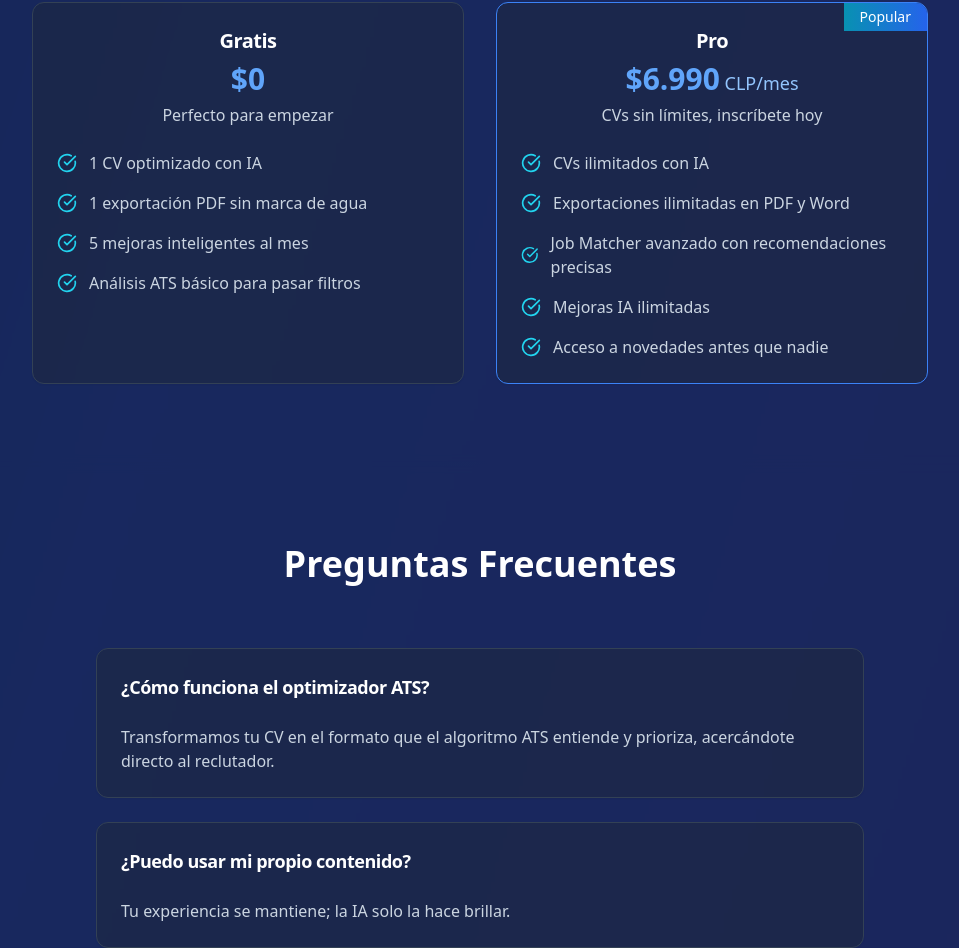
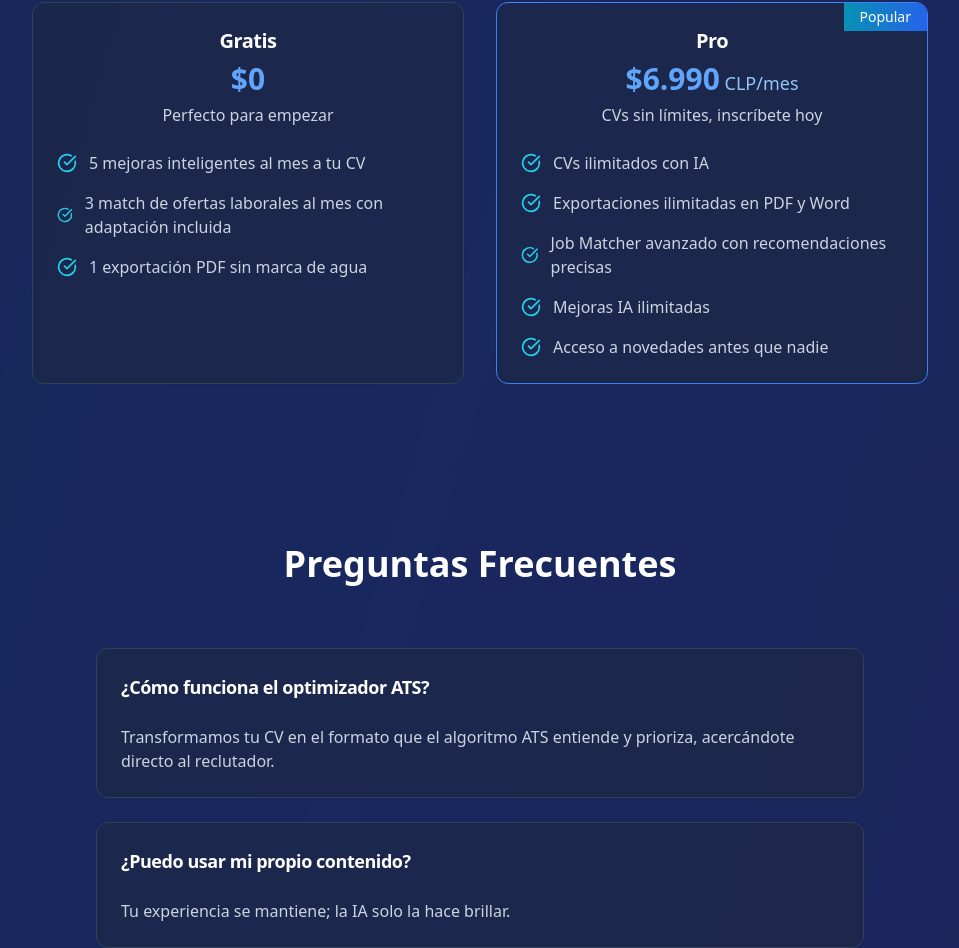
Before and after one commit to joaco-munoz/resumai, a React (Vite) app: page / in a window 1280 px wide. Shown: the part 3017-3965 px from the top of the page, without its empty margins (160-1119 px from the left). Built offline with nearby package versions, Linux system fonts and the light colour scheme; a web font is replaced by a local one.

Commit message:
Se arregló el pricing

```diff
--- a/src/components/landing/PricingSection.tsx
+++ b/src/components/landing/PricingSection.tsx
@@ -28,20 +28,17 @@ export const PricingSection = forwardRef<HTMLDivElement, PricingSectionProps>(({
             <CardContent className="space-y-4">
               <div className="flex items-center gap-3">
                 <CheckCircle className="h-5 w-5 text-cyan-400" />
-                <span className="text-slate-300 text-base">1 CV optimizado con IA</span>
+                <span className="text-slate-300 text-base">5 mejoras inteligentes al mes a tu CV  </span>
+              </div>
+              <div className="flex items-center gap-3">
+                <CheckCircle className="h-5 w-5 text-cyan-400" />
+                <span className="text-slate-300 text-base">3 match de ofertas laborales al mes con adaptación incluida</span>
               </div>
               <div className="flex items-center gap-3">
                 <CheckCircle className="h-5 w-5 text-cyan-400" />
                 <span className="text-slate-300 text-base">1 exportación PDF sin marca de agua</span>
               </div>
-              <div className="flex items-center gap-3">
-                <CheckCircle className="h-5 w-5 text-cyan-400" />
-                <span className="text-slate-300 text-base">5 mejoras inteligentes al mes</span>
-              </div>
-              <div className="flex items-center gap-3">
-                <CheckCircle className="h-5 w-5 text-cyan-400" />
-                <span className="text-slate-300 text-base">Análisis ATS básico para pasar filtros</span>
-              </div>
+
             </CardContent>
           </Card>
 
--- a/src/components/profile/FlowSubscription.tsx
+++ b/src/components/profile/FlowSubscription.tsx
@@ -205,25 +205,19 @@ export const FlowSubscription = ({ currentPlan, onPlanChange }: FlowSubscription
               <div className="w-5 h-5 flex-shrink-0 rounded-full border border-white flex items-center justify-center bg-blue-700">
                 <div className="w-2.5 h-2.5 rounded-full bg-white"></div>
               </div>
-              <span className="text-white text-sm md:text-base font-medium">1 CV optimizado con IA</span>
+              <span className="text-white text-sm md:text-base font-medium">5 mejoras inteligentes al mes a tu CV</span>
+            </div>
+            <div className="flex items-center gap-3">
+              <div className="w-5 h-5 flex-shrink-0 rounded-full border border-white flex items-center justify-center bg-blue-700">
+                <div className="w-2.5 h-2.5 rounded-full bg-white"></div>
+              </div>
+              <span className="text-white text-sm md:text-base font-medium">3 match de ofertas laborales al mes con adaptación incluida</span>
             </div>
             <div className="flex items-center gap-3">
               <div className="w-5 h-5 flex-shrink-0 rounded-full border border-white flex items-center justify-center bg-blue-700">
                 <div className="w-2.5 h-2.5 rounded-full bg-white"></div>
               </div>
               <span className="text-white text-sm md:text-base font-medium">1 exportación PDF sin marca de agua</span>
-            </div>
-            <div className="flex items-center gap-3">
-              <div className="w-5 h-5 flex-shrink-0 rounded-full border border-white flex items-center justify-center bg-blue-700">
-                <div className="w-2.5 h-2.5 rounded-full bg-white"></div>
-              </div>
-              <span className="text-white text-sm md:text-base font-medium">5 mejoras inteligentes al mes</span>
-            </div>
-            <div className="flex items-center gap-3">
-              <div className="w-5 h-5 flex-shrink-0 rounded-full border border-white flex items-center justify-center bg-blue-700">
-                <div className="w-2.5 h-2.5 rounded-full bg-white"></div>
-              </div>
-              <span className="text-white text-sm md:text-base font-medium">Análisis ATS básico para pasar filtros</span>
             </div>
           </CardContent>
         </Card>
```
